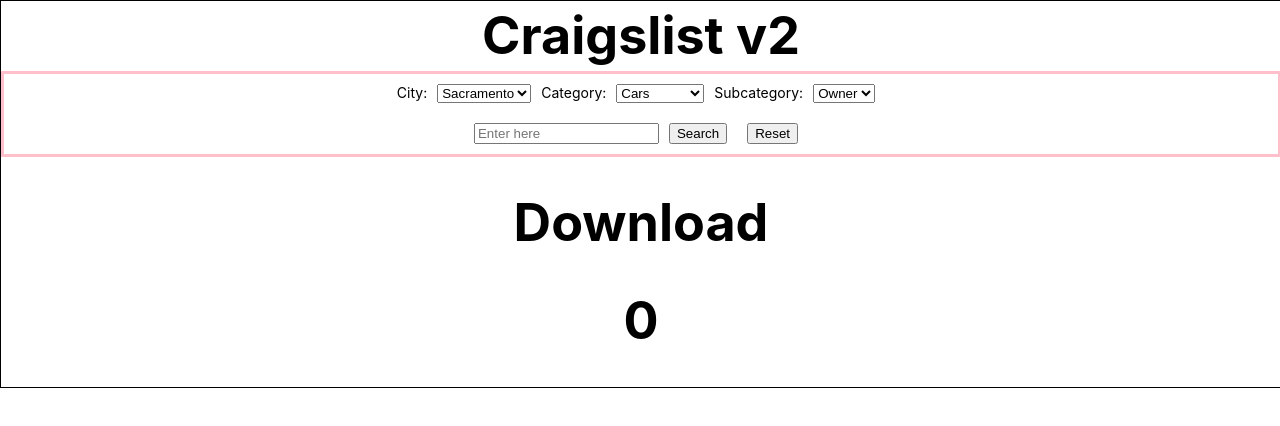
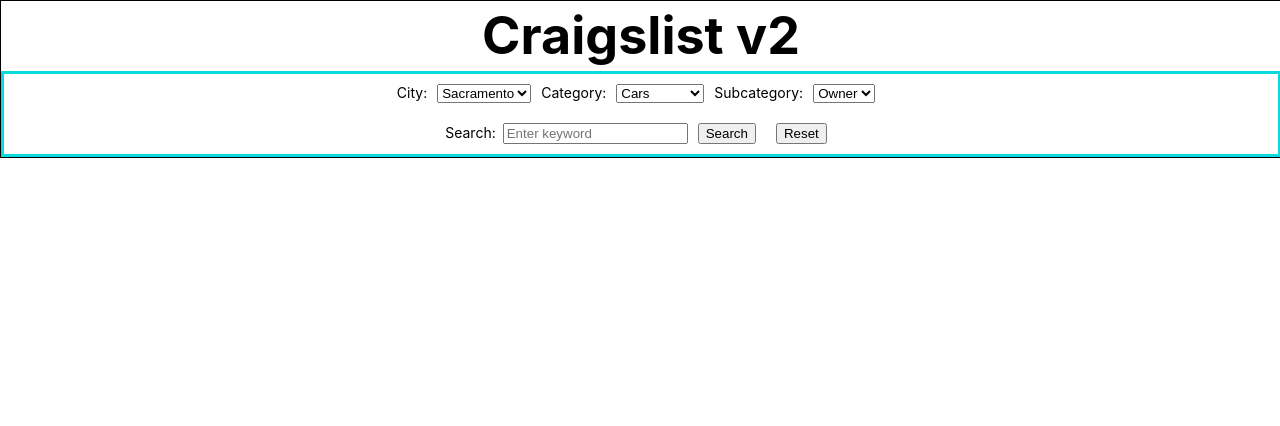
Before and after one commit to wjlevan/craigslist-to-csv, a React (Create React App) app: page / in a window 1280 px wide. Shown: the top 426 px of the page. Built offline with nearby package versions, Linux system fonts and the light colour scheme.

Commit message:
add loading

```diff
--- a/src/App.js
+++ b/src/App.js
@@ -1,4 +1,4 @@
-import React, { useState } from 'react';
+import React from 'react';
 import Container from './components/Container';
 import './App.css';
 import './components/style.css'
--- a/src/components/Container.js
+++ b/src/components/Container.js
@@ -25,14 +25,16 @@
 import Results from './Results.js'
 
 function Container() {
-        const [data, setData] = useState(0)
+        const [data, setData] = useState('')
+        const [loading, setLoading] = useState(-1)
+
 
         return (
             <div className="container-container">
                 <Title/>
-                <Form data={data} setData={setData}/>
-                <Download/>
-                <Results data={data}/>
+                <Form data={data} setData={setData} setLoading={setLoading}/>
+                <Download loading={loading}/>
+                <Results loading={loading} data={data} />
             </div>
         )
 }
--- a/src/components/Download.js
+++ b/src/components/Download.js
@@ -1,9 +1,15 @@
-import React, { setState } from 'react'
+import React from 'react'
+import loading from './assets/loading.gif'
 
-function Download() {
+function Download(props) {
         return (
             <div className="">
-                <h1>Download</h1>
+                {props.loading===0 && <div>
+                    <input type="button" value="Download"/>
+                </div>}
+                {props.loading===1 && <div>
+                    <img src={loading} alt="loading"/>
+                </div>}
             </div>
         )
 }
--- a/src/components/Form.js
+++ b/src/components/Form.js
@@ -17,14 +17,14 @@
         }
         const options = [city, category, subcategory]
         // outside map select of each option
-        const options_container = options.map(option => {
+        const options_container = options.map((option, index) => {
             return (
-                <span>
+                <span key={index}>
                     <label className="form-select-label">{option.name}:</label>
                     <select className="form-select" name={option}>
                         {/* inside map option of each choice */}
                         {option.choices.map(choice => {
-                            return <option value={choice}>{choice}</option>
+                            return <option key={choice} value={choice}>{choice}</option>
                         })}
                     </select>
                 </span>
@@ -44,12 +44,16 @@
 
         const handleSubmit = event => {
             event.preventDefault()
+            if(props.data !== '')
+                props.setData('')
+            props.setLoading(1)
             const makeRequest = keyword => {
                 const BACKEND_API = 'http://127.0.0.1:5000/'
 
                 const URL = BACKEND_API + keyword
                 // Send keyword to backend
                 // console.log(URL)
+                const jsonArray = []
                 fetch(URL, {
                     method: "GET",
                     headers: {
@@ -58,26 +62,31 @@
                       }
                   })
                 .then(response => response.json())
-                .then(data => {
-                    props.setData(data)
-                })
+                .then(data => data.forEach((item, index) => jsonArray.push(JSON.parse(item))))
+                .then(jsonArr => props.setData(jsonArray))
+                .then(() => props.setLoading(0))
+
             }
             makeRequest(keyword)
         }
 
+        const handleReset = event => {
+            props.setLoading(-1)
+        }
+
         useEffect(() => {
-        }, [props.data])
-
+        }, [props.data, props.loading])
 
 
         return (
             <form className="form-form" onSubmit={handleSubmit}>
                 {options_container}
                 <div className="field">
-                    <input type="text" name="keyword" placeholder="Enter here" onChange={handleKeywordChange}/>
+                    <label className="form-search-label">Search:</label>
+                    <input type="text" name="keyword" placeholder="Enter keyword" onChange={handleKeywordChange}/>
                     <button className="form-button" type="submit">Search</button>
                     {/* need type */}
-                    <button className="form-button" type="">Reset</button>
+                    <input type="reset" className="form-button" value="Reset" onClick={handleReset}/>
                 </div>
             </form>
         )
--- a/src/components/Results.js
+++ b/src/components/Results.js
@@ -1,9 +1,12 @@
-import React, { setState, useEffect } from 'react'
+import React from 'react'
+import Table from './Table'
 
 function Results(props) {
     return (
-            <div className="">
-                <h1>{props.data}</h1>
+            <div className="results-container">
+                {props.loading===0 &&
+                <Table data={props.data}/>
+                }
             </div>
         )
 }
--- /dev/null
+++ b/src/components/Table.js
@@ -0,0 +1,36 @@
+import React, { useState, useEffect } from 'react'
+
+function Table(props) {
+    useEffect(() => {
+        const data = props.data.map((result, index) => {
+            return (
+                <tr key={index}>
+                    <th>{result.name}</th>
+                    <th>{result.price}</th>
+                    <th>{result.condition}</th>
+                </tr>
+            )
+        })
+        setData(data)
+    }, [props.data])
+
+    var headers = ['Name','Price','Condition']
+    headers = <tr>{headers.map((field, index) => <td key={index}>{field}</td>)}</tr>
+
+    const [data, setData] = useState(<tr/>)
+
+    return (
+            <div className="table-container">
+                <table className="table-table">
+                    <thead className="table-thead">
+                        {headers}
+                    </thead>
+                    <tbody>
+                        {data}
+                    </tbody>
+                </table>
+            </div>
+        )
+}
+
+export default Table
--- a/src/components/style.css
+++ b/src/components/style.css
@@ -3,8 +3,8 @@
 }
 
 .container-container {
+    border: 1px solid black;
     width: 100vw;
-    border: 1px solid black;
 }
 
 .form-button, .form-select {
@@ -12,8 +12,8 @@
 }
 
 .form-form {
+    border: 3px solid #09dade;
     line-height: 0;
-    border: 3px solid pink;
     margin: 0px;
     padding: 0px;
     /* position: relative; */
@@ -23,7 +23,40 @@
     font-size: 14px;
 }
 
+.form-search-label {
+    font-size: 14px;
+    padding-right: 0.5em;
+}
+/* .results-container {
+    border: 5px solid black;
+} */
+
+
+/* .table-container {
+    border: 2px solid black;
+} */
+
+.table-table {
+    /* border: 2px solid pink; */
+    margin-left: auto;
+    margin-right: auto;
+    /* text-align: center; */
+    padding: 1em;
+    width: 100%;
+}
+
+.table-thead {
+    background-color: #09dade;
+    color: white;
+}
+
 .title-title {
     line-height: 0;
     /* border: 3px solid blue; */
 }
+
+tr:hover {background-color: #f5f5f5;}
+
+th, td {
+    border-bottom: 1px solid #ddd;
+  }
```
Also changed, not shown: package.json (+1 -7 lines), src/backend/server.js (deleted, +0 -34 lines), src/components/assets/loading.gif (added), 1 other file (tests, documents, lock files or other folders).
